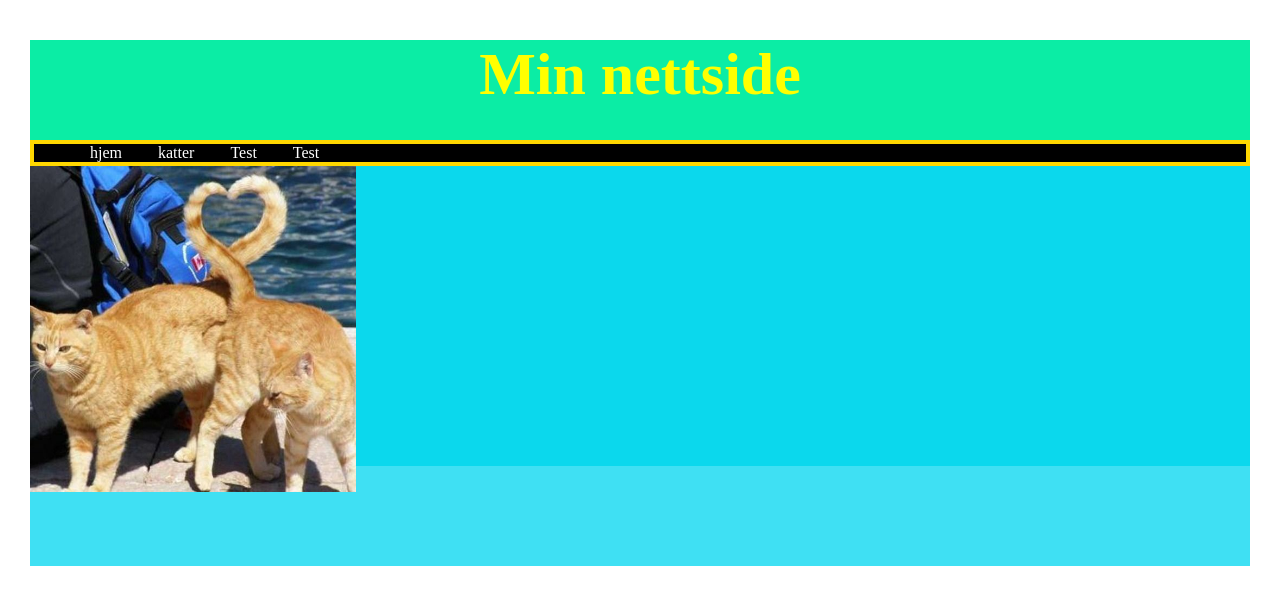
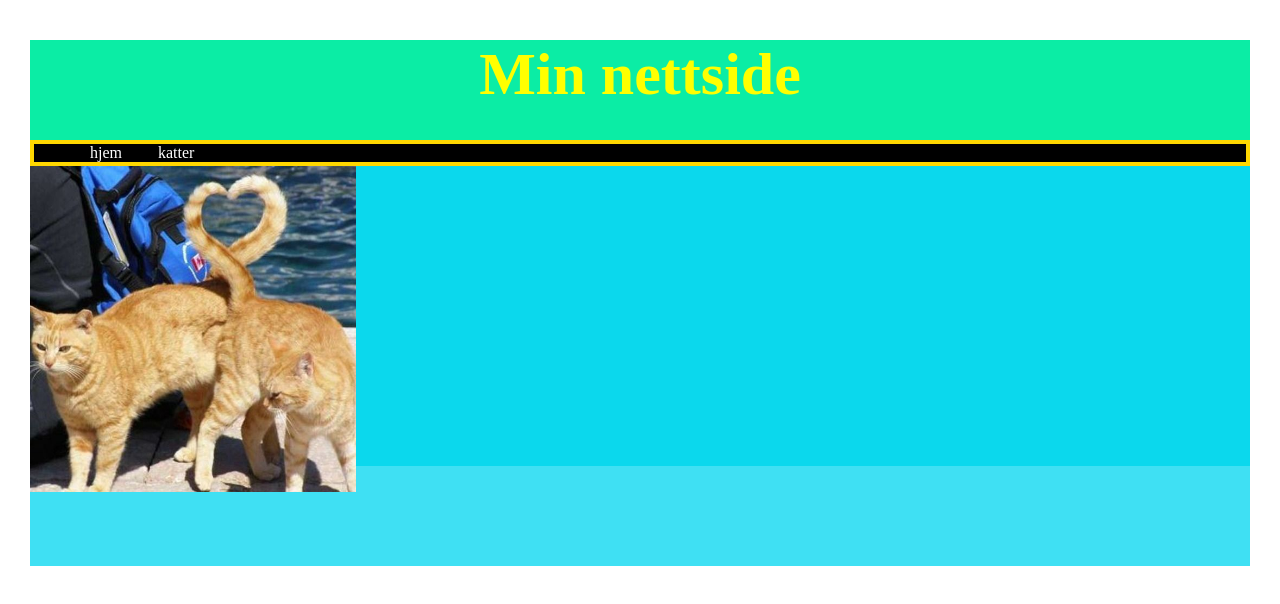
Before and after one commit to Ragnarsdottir2004/Nettside, a plain HTML site: page katter.html in a window 1280 px wide. Drawn offline with Linux system fonts and the light colour scheme.

Commit message:
Update katter.html

```diff
--- a/katter.html
+++ b/katter.html
@@ -73,8 +73,6 @@ text-align: center;
  <l1>
 <a href="index.html"> hjem</a>
 <a href="katter.html">katter</a>
-<a href="index.hjem"> Test</a>
-<a href="index.hjem"> Test</a>
 </l1>
 </ul>
 
```
